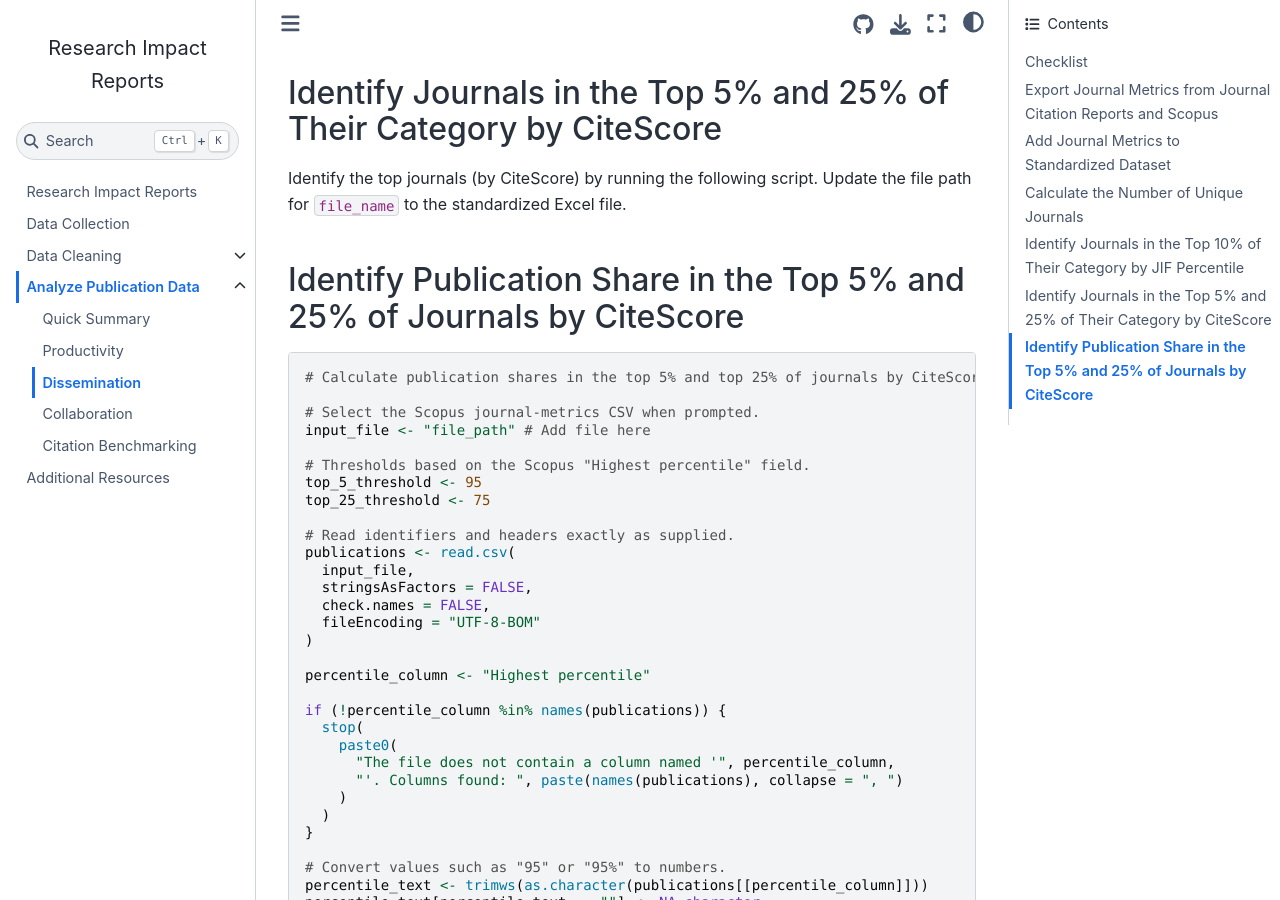
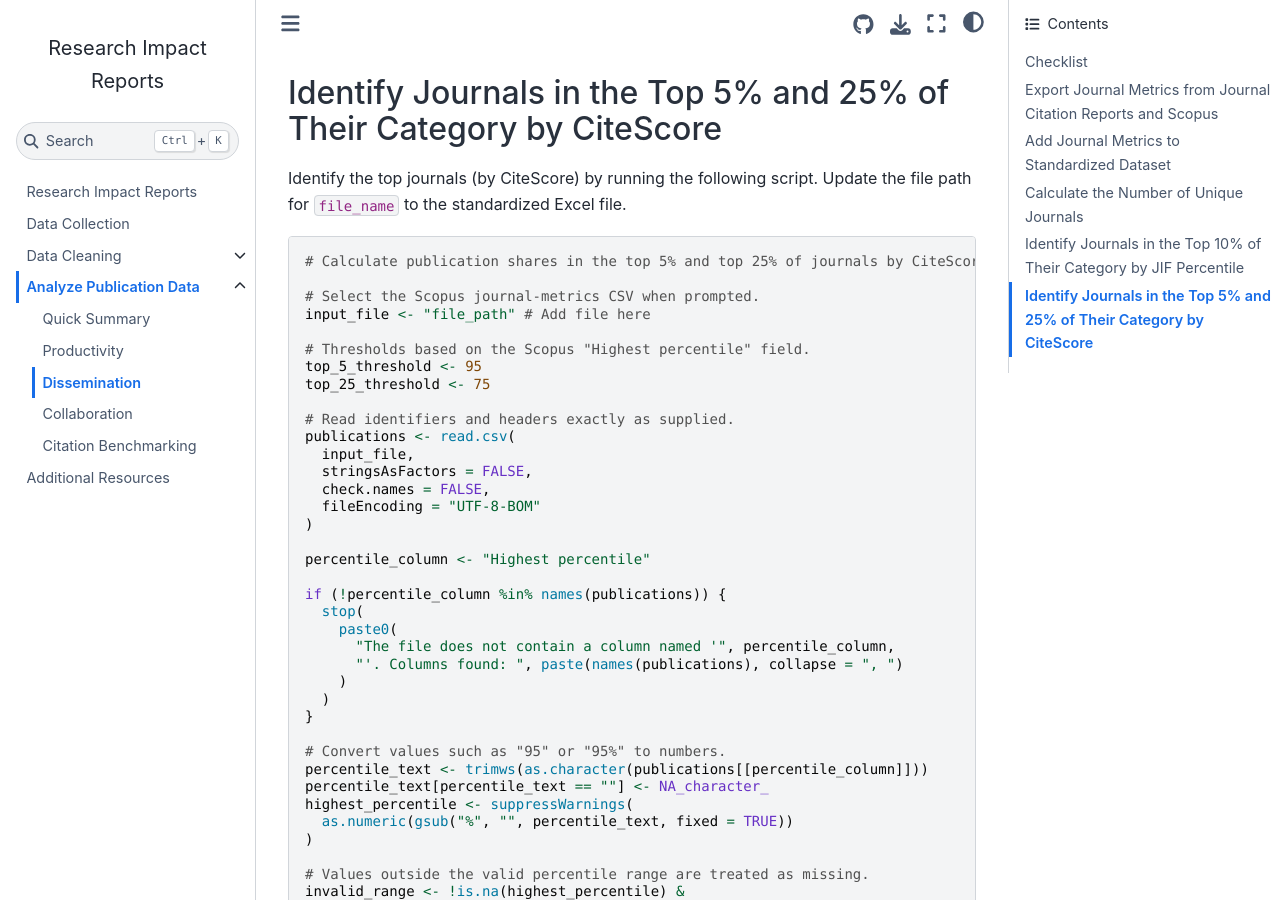
Before and after one commit to vvlooking/research-impact, a Jupyter Book: the page built from website/analyze-data-dissemination.md, in a window 1280 px wide and 900 px high, scrolled down 8036 px. Built offline with Jupyter Book 1.0.4 settings and Sphinx 7.4.7 and the Sphinx Book theme 1.1.4, drawn with Linux system fonts in a browser that asks for light colours.

Commit message:
Remove publication share section from analysis guide
Removed section on identifying publication share in top journals by CiteScore.

````diff
--- a/website/analyze-data-dissemination.md
+++ b/website/analyze-data-dissemination.md
@@ -408,8 +408,6 @@ print(top10_journals_counts, n = Inf)
 
 Identify the top journals (by CiteScore) by running the following script. Update the file path for `file_name` to the standardized Excel file.
 
-## Identify Publication Share in the Top 5% and 25% of Journals by CiteScore
-
 ```r
 # Calculate publication shares in the top 5% and top 25% of journals by CiteScore.
 
````
